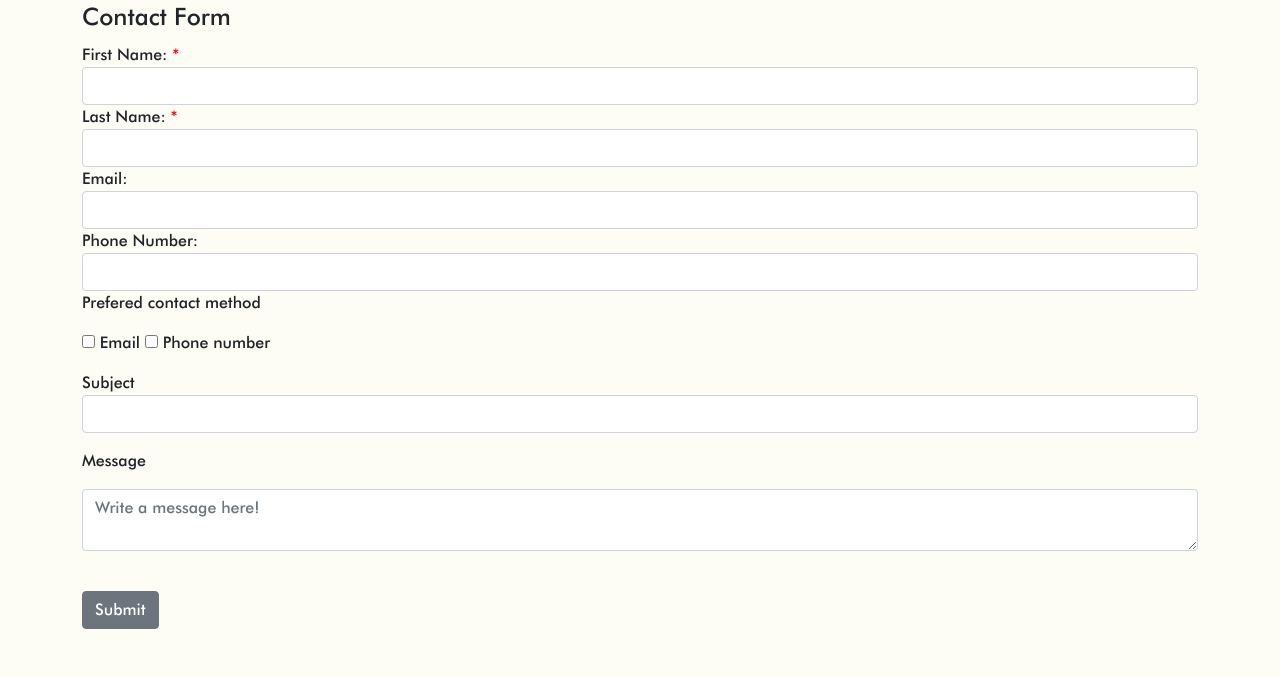
After one commit to SachiGoto/website---willems-farm, a PHP site: page /html/contactus.html in a window 1280 px wide. The commit adds this page. Shown: the part 501-1178 px from the top of the page. Run offline with PHP 8.4, Linux system fonts and the light colour scheme; some libraries are stand-ins or nearby versions.

Commit message:
added contact page

```diff
--- /dev/null
+++ b/css/contactUs.css
@@ -0,0 +1,60 @@
+* {
+  box-sizing: border-box;
+}
+
+@font-face {
+  font-family: futura-bold;
+  src: url(../futura/Futura\ Bold\ font.ttf);
+}
+@font-face {
+  font-family: futura;
+  src: url(../futura/futura\ medium\ bt.ttf);
+}
+.heroImage {
+  width: 100vw;
+  height: clamp(300px, 45vw, 500px);
+  justify-content: center;
+  display: flex;
+  align-items: center;
+  background-size: cover;
+  background-position: center;
+  background-image: url("../img/farm-house.JPG");
+  opacity: 85%;
+  max-width: 100vw;
+}
+
+.required:after {
+  content: " *";
+  color: red;
+}
+
+/* .message{ */
+.message {
+  font-size: 14px;
+  margin: 4px 0px;
+  color: #444242;
+  display: none;
+  font-weight: bold;
+}
+
+.error {
+  color: red;
+}
+
+.success {
+  color: green;
+}
+
+.imageError {
+  width: 25px;
+  height: 20px;
+  display: none;
+}
+
+.imgSuccess {
+  width: 20px;
+  height: 20px;
+  display: none;
+}
+
+/*# sourceMappingURL=contactUs.css.map */
--- /dev/null
+++ b/css/contactUs.scss
@@ -0,0 +1,97 @@
+*{
+    box-sizing:border-box;
+  }
+
+  @font-face {
+    font-family: futura-bold ;
+    src: url(../futura/Futura\ Bold\ font.ttf);
+
+  }
+
+  @font-face {
+    font-family: futura ;
+    src: url(../futura/futura\ medium\ bt.ttf);
+
+  }
+
+
+  $red:#8E4346;
+  $blueberryBlue:#32588F;
+  $background: #FDFCF5;
+  $frame: 8px solid #E4DADA;
+
+  @mixin backgroundImage($background-size, $image, $maxwidth){
+      background-size:$background-size;
+      background-position:center;
+      background-image:$image;
+      opacity:85%;
+     max-width:$maxwidth;
+  };
+
+
+  @mixin center-row{
+    justify-content:center;
+    display:flex;
+    align-items:center;}
+
+  @mixin center-column{
+    justify-content:center;
+    display:flex;
+    flex-direction:column;
+    align-items:center;}
+
+
+    .heroImage{
+        // background-image:url("../img/strawberrypicking.jpeg");
+        width:100vw;
+        height:clamp(300px, 45vw, 500px);
+        @include center-row();
+        @include backgroundImage(cover, url("../img/farm-house.JPG"), 100vw);
+    }
+
+    .required:after{
+        content:" *";
+        color: red;
+      }
+      /* .message{ */
+      .message{
+          font-size: 14px;
+          margin:4px 0px;
+          color:rgb(68, 66, 66);
+          display:none;
+          font-weight:bold;
+      }
+
+
+
+      .error{
+          color:red;
+
+      }
+
+      .success{
+          color:green;
+      }
+
+
+
+
+
+
+
+
+      .imageError{
+          width:25px;
+          height:20px;
+          display:none;
+      }
+
+      .imgSuccess{
+          width:20px;
+          height:20px;
+          display:none;
+      }
+
+    //   .{
+    //     display:none;
+    //   }
--- a/css/style.css
+++ b/css/style.css
@@ -10,7 +10,11 @@
 }
 @font-face {
   font-family: futura;
-  src: url(../futura/futura\ medium\ bt.ttf);
+  src: url(../futura/futura\ medium\ font.ttf);
+}
+@font-face {
+  font-family: futura-light;
+  src: url(../futura/Futura\ Light\ font.ttf);
 }
 * {
   font-family: futura;
--- a/css/style.scss
+++ b/css/style.scss
@@ -15,8 +15,15 @@
 
   @font-face {
     font-family: futura ;
-    src: url(../futura/futura\ medium\ bt.ttf);
+    src: url(../futura/futura\ medium\ font.ttf);
 
+
+
+  }
+
+  @font-face{
+    font-family: futura-light;
+    src: url(../futura/Futura\ Light\ font.ttf);
   }
 
   *{
--- /dev/null
+++ b/html/contactus.html
@@ -0,0 +1,117 @@
+<!DOCTYPE html>
+<html lang="en">
+<head>
+    <meta charset="UTF-8">
+    <meta http-equiv="X-UA-Compatible" content="IE=edge">
+    <meta name="viewport" content="width=device-width, initial-scale=1.0">
+    <title>Contact us page</title>
+        <!-- CSS only -->
+<link href="https://cdn.jsdelivr.net/npm/bootstrap@5.1.3/dist/css/bootstrap.min.css" rel="stylesheet" integrity="sha384-1BmE4kWBq78iYhFldvKuhfTAU6auU8tT94WrHftjDbrCEXSU1oBoqyl2QvZ6jIW3" crossorigin="anonymous">
+<link rel="stylesheet" href="../css/style.css">
+<link rel="stylesheet" href="../css/contactUs.css">
+<link rel="stylesheet" href="https://cdnjs.cloudflare.com/ajax/libs/font-awesome/6.1.1/css/all.min.css" integrity="sha512-KfkfwYDsLkIlwQp6LFnl8zNdLGxu9YAA1QvwINks4PhcElQSvqcyVLLD9aMhXd13uQjoXtEKNosOWaZqXgel0g==" crossorigin="anonymous" referrerpolicy="no-referrer" />
+
+</head>
+
+
+<body>
+<div class="heroImage"></div>
+
+
+
+<div class="container">
+    <form method="post">
+        <fieldset>
+        <legend>Contact Form</legend>
+
+
+    <div class="form-group">
+        <label class="required" for="first_name">First Name:</label>
+        <p class="message" id="firstname-message">First name must be entered</p>
+        <div class="d-flex">
+        <input class="form-control" name="first_name" type = "text" id="first_name">
+
+          <img src="../img/alerticon.png" class="imageError" id="firstname_error">
+          <img src="../img/tick.png" class="imgSuccess" id="firstname_success">
+        </div>
+
+   </div>
+
+    <div class="form-group">
+      <label class="required" for="last_name">Last Name:</label>
+      <p class="message" id="lastname-message">Last name must be entered</p>
+      <div class="d-flex">
+        <input class="form-control" name="last_name" type = "text" id="last_name">
+          <img src="../img/alerticon.png" class="imageError" id="lastname_error" >
+          <img src="../img/tick.png" class="imgSuccess" id="lastname_success">
+        </div>
+
+  </div>
+
+    <div class="form-group">
+        <label for ="email">Email:</label>
+        <p class="message" id="email_message">The format expected is name@domain.com</p>
+        <div class="d-flex">
+        <input  class="form-control" name="email" type = "email" name = "email" id="email">
+        <img src="../img/alerticon.png" class="imageError" id="email_error">
+        <img src="../img/tick.png" class="imgSuccess" id="email_success">
+        </div>
+
+    </div>
+
+    <div class="form-group">
+        <label for="phone">Phone Number:</label>
+        <p class="message" id="phone_message">Not a valid phone number</p>
+        <div class="d-flex">
+          <input  class="form-control" name="phone" type = "text" name = "phone" id="phone_number">
+          <img src="../img/alerticon.png" class="imageError" id="phone_error">
+          <img src="../img/tick.png" class="imgSuccess" id="phone_success">
+          </div>
+
+    </div>
+
+    <div class="form-group mb-3">
+        <p>Prefered contact method</p>
+        <input type="checkbox" id="visEmail">
+        <label for="viaEmail">Email</label>
+
+        <input type="checkbox" id="viaPhone">
+        <label for="viaPhone">Phone number</label>
+    </div>
+
+    <div class="form-group mb-3">
+        <label for="subject">Subject</label>
+        <input  class="form-control" name="subject" type = "text"  id="subject">
+    </div>
+
+
+    <div class="form-group mt-3 mb-3">
+         <p>Message</p>
+         <textarea  class="form-control" id="textarea" name="message" placeholder="Write a message here!" maxlength="600"></textarea><br>
+    </div>
+
+
+    <!-- <button type="submit" value ="Submit" id="submit">Submit</button><br> -->
+    <button type="submit" class="btn btn-secondary btn-md mb-5">Submit</button>
+    </fieldset>
+
+    </form>
+
+</div>
+
+
+
+
+
+<script src="https://ajax.googleapis.com/ajax/libs/jquery/3.6.0/jquery.min.js"></script>
+<script src="../js/validation.js"></script>
+<script src="https://cdn.jsdelivr.net/npm/bootstrap@5.1.3/dist/js/bootstrap.bundle.min.js" integrity="sha384-ka7Sk0Gln4gmtz2MlQnikT1wXgYsOg+OMhuP+IlRH9sENBO0LRn5q+8nbTov4+1p" crossorigin="anonymous"></script>
+<script async
+src="https://maps.googleapis.com/maps/api/js?key=AIzaSyAfhDomu0iglfc6Eo9ixxnpdVjdUd5REBU&callback=initMap">
+</script>
+
+
+
+
+</body>
+</html>
```
Also changed, not shown: css/product.scss (+7 -0 lines), css/visitUs.css (+21 -1 lines), css/visitUs.scss (+20 -1 lines), html/visit.html (+5 -3 lines), js/validation.js (added, +240 -0 lines), img/alerticon.png (added), img/berryfarm-sign.JPG (added), img/tick.png (added), 4 other files.
